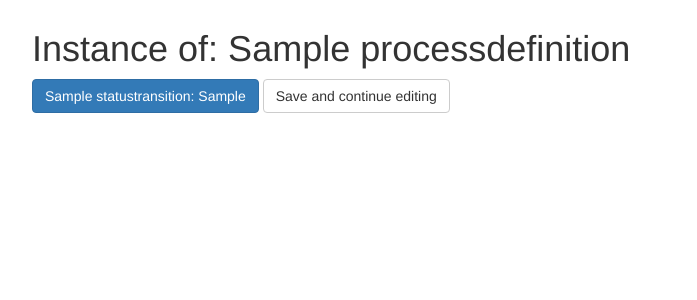
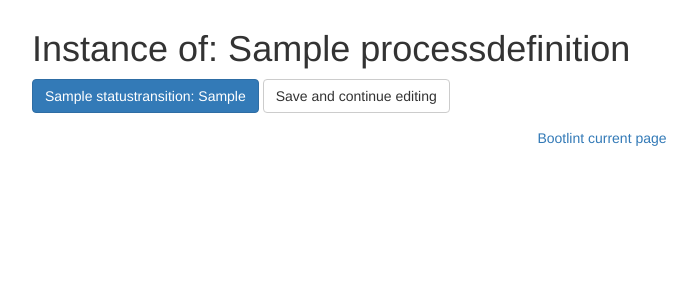
Before and after one commit to pycess/pycess, a Django app: page /1/1/ in a window 1280 px wide. Shown: the part 51-351 px from the top of the page, without its empty margins (38-735 px from the left). Run offline with Django 3.2, Linux system fonts and the light colour scheme; a user stored in the database is signed in; tables that the repository leaves empty hold one stand-in row (values such as "Sample post"); parts of the project's set-up code (start-up, migrations or seed data) failed here and were passed over; some libraries are stand-ins or nearby versions.

Commit message:
Add bottlint at the bottom of the page (and only for admins).

```diff
--- a/process/templates/include/base.html
+++ b/process/templates/include/base.html
@@ -31,6 +31,11 @@
 
 		{% block content %}{% endblock %}
 	</div>
+	<div class=footer>
+		{% if user.is_authenticated %}
+			<a style="text-align:center; display: inline-block; width:100%;" href='javascript:(function(){var s=document.createElement("script");s.onload=function(){bootlint.showLintReportForCurrentDocument([]);};s.src="https://maxcdn.bootstrapcdn.com/bootlint/latest/bootlint.min.js";document.body.appendChild(s)})();'>Bootlint current page</a>
+		{% endif %}
+	</div>
 	<div id="js">
 		<script src="{% static 'vendor/jquery/dist/jquery.js' %}"></script>
 		<script src="{% static 'vendor/json-editor/dist/jsoneditor.js' %}"></script>
```
